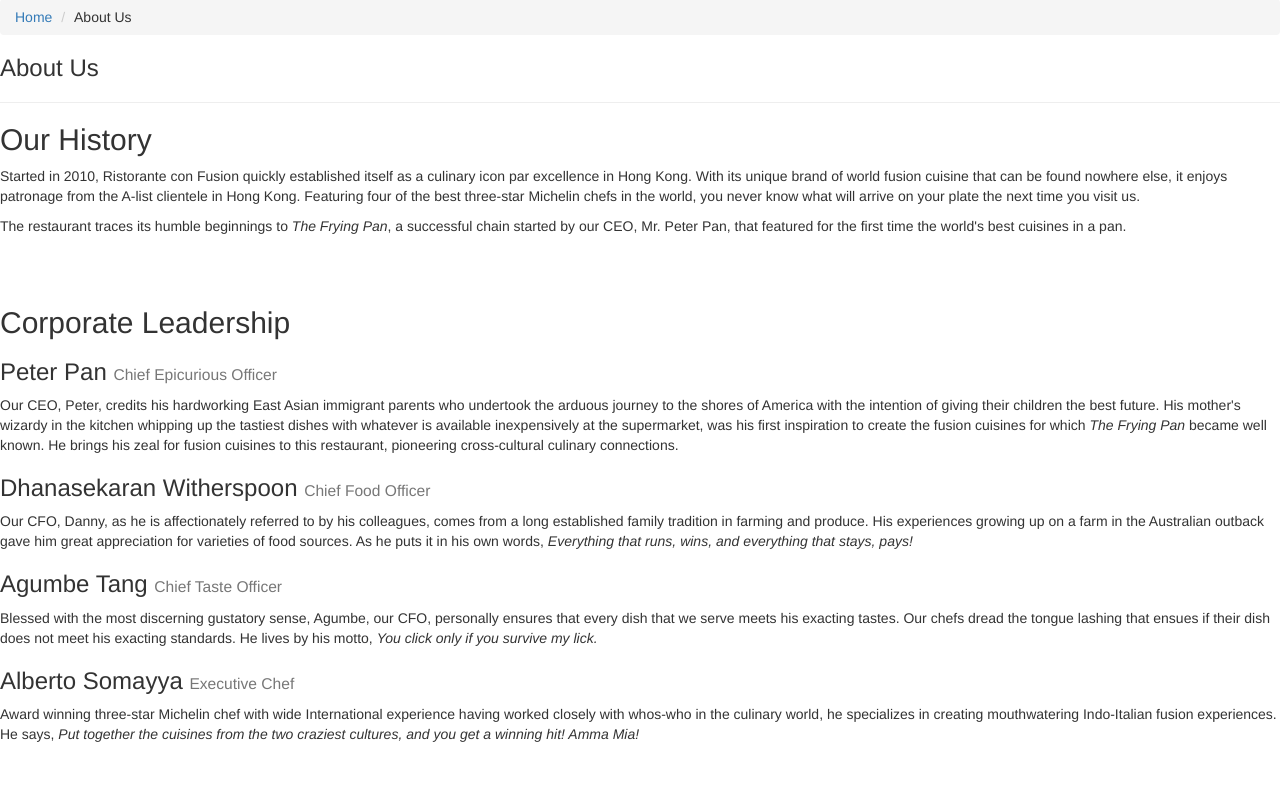
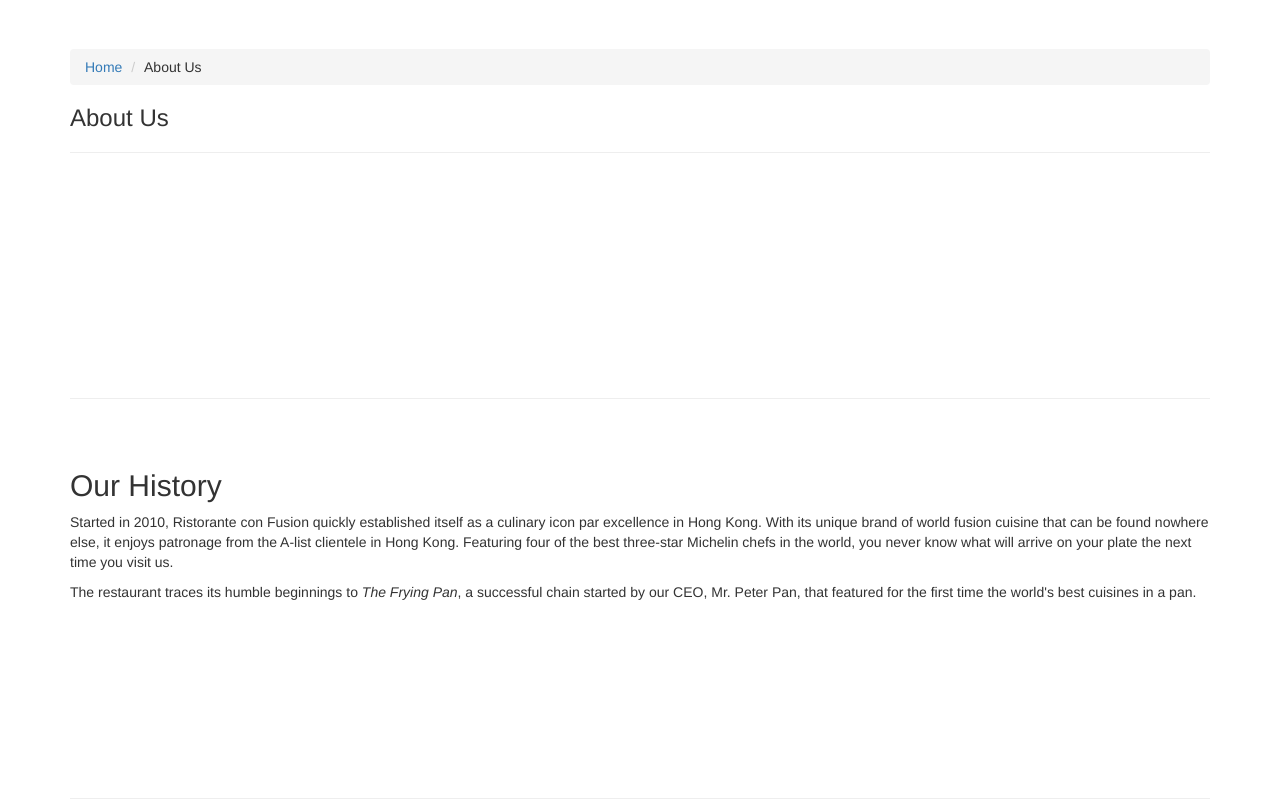
Before and after one commit to QunChen/FullStackApp, a plain HTML site: page aboutus.html in a window 1280 px wide. Shown: the part 460-1260 px from the top of the page. Drawn offline with nearby package versions, Linux system fonts and the light colour scheme.

Commit message:
format aboutus page

```diff
--- a/aboutus.html
+++ b/aboutus.html
@@ -97,8 +97,8 @@
 			</div>
 		</header>
 
-		<div>
-			<div>
+		<div class="container">
+			<div class="row row-content">
 				<div>
 					<ol class="breadcrumb">
 						<li><a href="index.html">Home</a></li>
@@ -111,7 +111,7 @@
 				</div>
 			</div>
 
-			<div>
+			<div class="row row-content">
 				<div>
 					<h2>Our History</h2>
 					<p>
@@ -126,7 +126,7 @@
 				</div>
 			</div>
 
-			<div>
+			<div class="row row-content">
 				<div>
 					<h2>Corporate Leadership</h2>
 					<h3>Peter Pan <small>Chief Epicurious Officer</small></h3>
```
